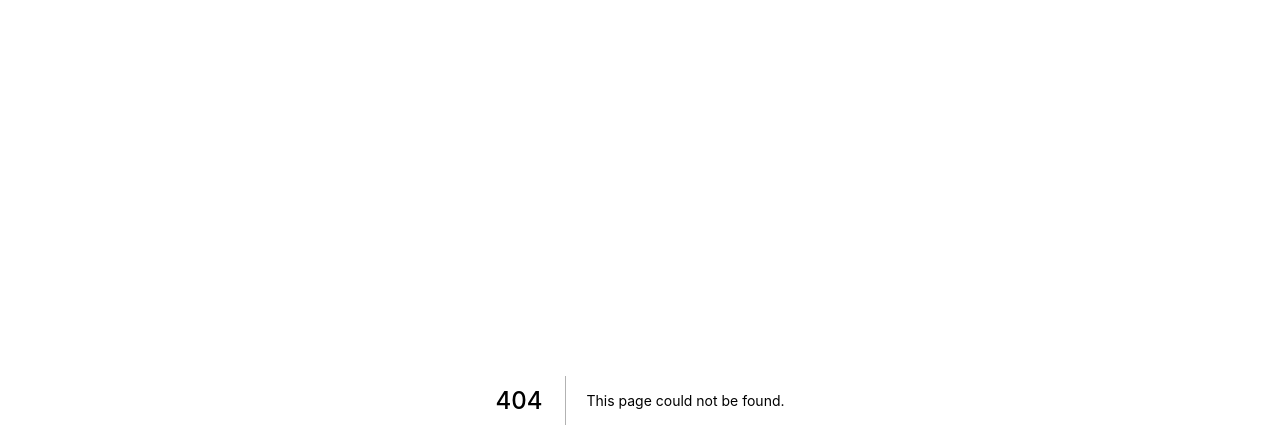
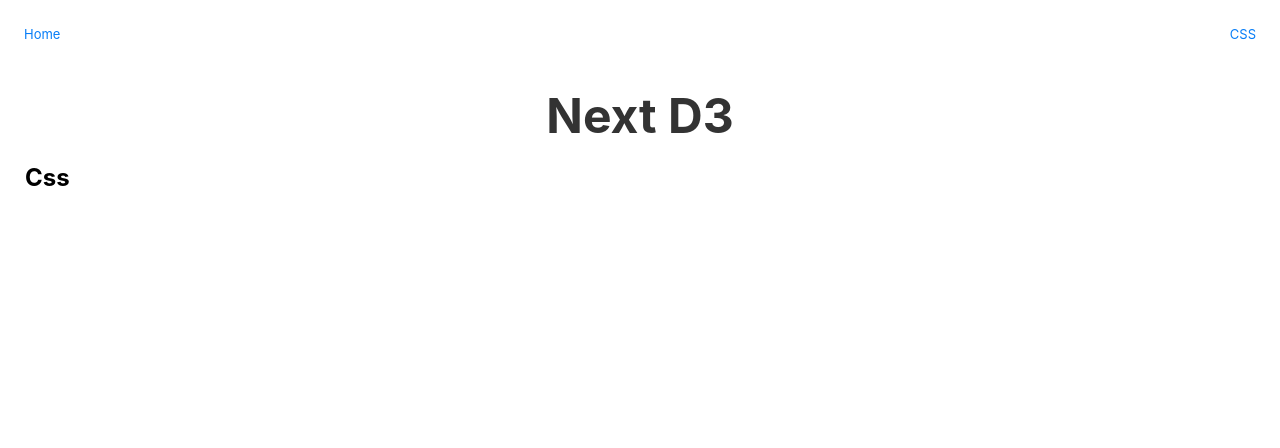
Before and after one commit to NickFoden/next-d3, a Next.js app: page /css in a window 1280 px wide. Before the commit this address had no page. Shown: the top 448 px of the page. Built offline with nearby package versions, Linux system fonts and the light colour scheme.

Commit message:
Add css page

```diff
--- a/components/nav.js
+++ b/components/nav.js
@@ -6,6 +6,11 @@ const Nav = () => (
       <li>
         <Link href="/">
           <a>Home</a>
+        </Link>
+      </li>
+      <li>
+        <Link href="/css">
+          <a>CSS</a>
         </Link>
       </li>
     </ul>
--- /dev/null
+++ b/pages/css.js
@@ -0,0 +1,44 @@
+import React, { useEffect } from "react";
+import Head from "next/head";
+import Nav from "../components/nav";
+
+const Home = () => {
+  useEffect(() => {}, []);
+
+  return (
+    <div>
+      <Head>
+        <title>Css</title>
+        <link rel="icon" href="/favicon.ico" />
+      </Head>
+
+      <Nav />
+
+      <div className="hero">
+        <h1 className="title">Next D3</h1>
+      </div>
+      <h2>Css</h2>
+      <style jsx>{`
+        .hero {
+          width: 100%;
+          color: #333;
+        }
+        .title {
+          margin: 0;
+          width: 100%;
+          padding-top: 20px;
+          line-height: 1.15;
+          font-size: 48px;
+        }
+        .title {
+          text-align: center;
+        }
+        h2 {
+          margin-left: 25px;
+        }
+      `}</style>
+    </div>
+  );
+};
+
+export default Home;
```
